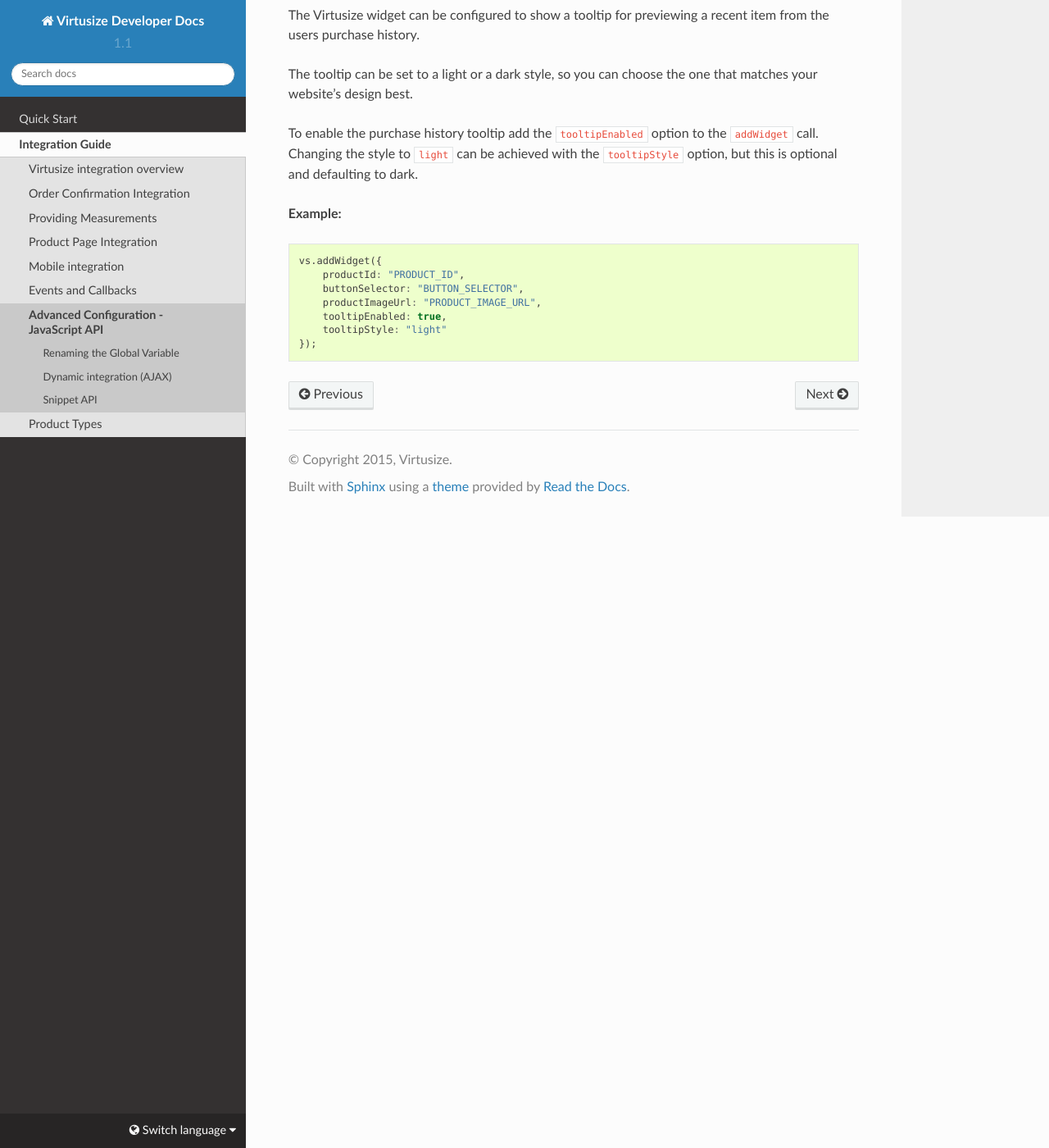
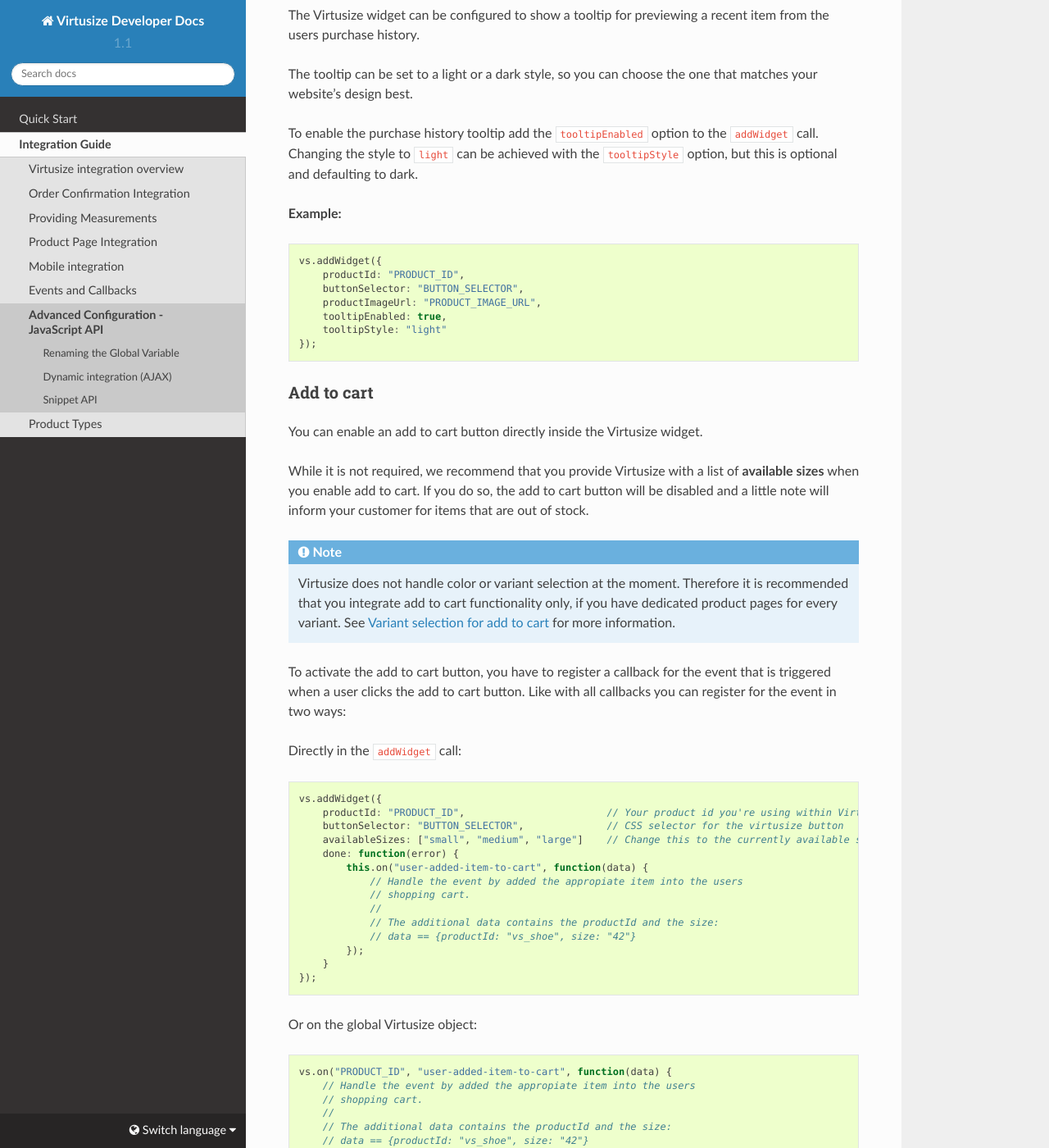
Before and after one commit to virtusize/virtusize.github.io, a Sphinx documentation site: the page built from source/integration-guide/advanced.rst, in a window 1280 px wide and 1400 px high, scrolled down 5341 px. Shown: the whole window at 82% size. Built offline with Sphinx 7.4.7 and the Read the Docs theme 2.0.0, drawn with Linux system fonts in a browser that asks for light colours; some of the changed text lies outside the part shown.

Commit message:
Feature: Added add to cart documentation.

```diff
--- a/source/integration-guide/advanced.rst
+++ b/source/integration-guide/advanced.rst
@@ -327,3 +327,68 @@
         tooltipEnabled: true,
         tooltipStyle: "light"
     });
+
+
+Add to cart
+^^^^^^^^^^^
+You can enable an add to cart button directly inside the Virtusize widget.
+
+While it is not required, we recommend that you provide Virtusize with a list
+of **available sizes** when you enable add to cart. If you do so, the add to
+cart button will be disabled and a little note will inform your customer for
+items that are out of stock.
+
+.. note::
+
+    Virtusize does not handle color or variant selection at the moment.
+    Therefore it is recommended that you integrate add to cart functionality
+    only, if you have dedicated product pages for every variant. See
+    :ref:`label-variant-selection` for more information.
+
+
+To activate the add to cart button, you have to register a callback for the
+event that is triggered when a user clicks the add to cart button. Like with
+all callbacks you can register for the event in two ways:
+
+Directly in the ``addWidget`` call::
+
+    vs.addWidget({
+        productId: "PRODUCT_ID",                        // Your product id you're using within Virtusize
+        buttonSelector: "BUTTON_SELECTOR",              // CSS selector for the virtusize button
+        availableSizes: ["small", "medium", "large"]    // Change this to the currently available sizes
+        done: function(error) {
+            this.on("user-added-item-to-cart", function(data) {
+                // Handle the event by added the appropiate item into the users
+                // shopping cart.
+                //
+                // The additional data contains the productId and the size:
+                // data == {productId: "vs_shoe", size: "42"}
+            });
+        }
+    });
+
+Or on the global Virtusize object::
+
+    vs.on("PRODUCT_ID", "user-added-item-to-cart", function(data) {
+        // Handle the event by added the appropiate item into the users
+        // shopping cart.
+        //
+        // The additional data contains the productId and the size:
+        // data == {productId: "vs_shoe", size: "42"}
+    });
+
+
+.. _label-variant-selection:
+
+Variant selection for add to cart
+^^^^^^^^^^^^^^^^^^^^^^^^^^^^^^^^^
+Having multiple variants of a product on a single product page complicates the
+integration of the add to cart functionality in two ways:
+
+#. The callback you registered could get called before your customer selected
+   the variant he is looking to buy.
+#. The selection of a variant could have an impact on the available sizes that
+   you have in stock.
+
+At the moment there is no simple solution for this problem. Talk to your sales
+contact to get more information about this topic.
```
Also changed, not shown: CHANGES.md (+2 -0 lines).
